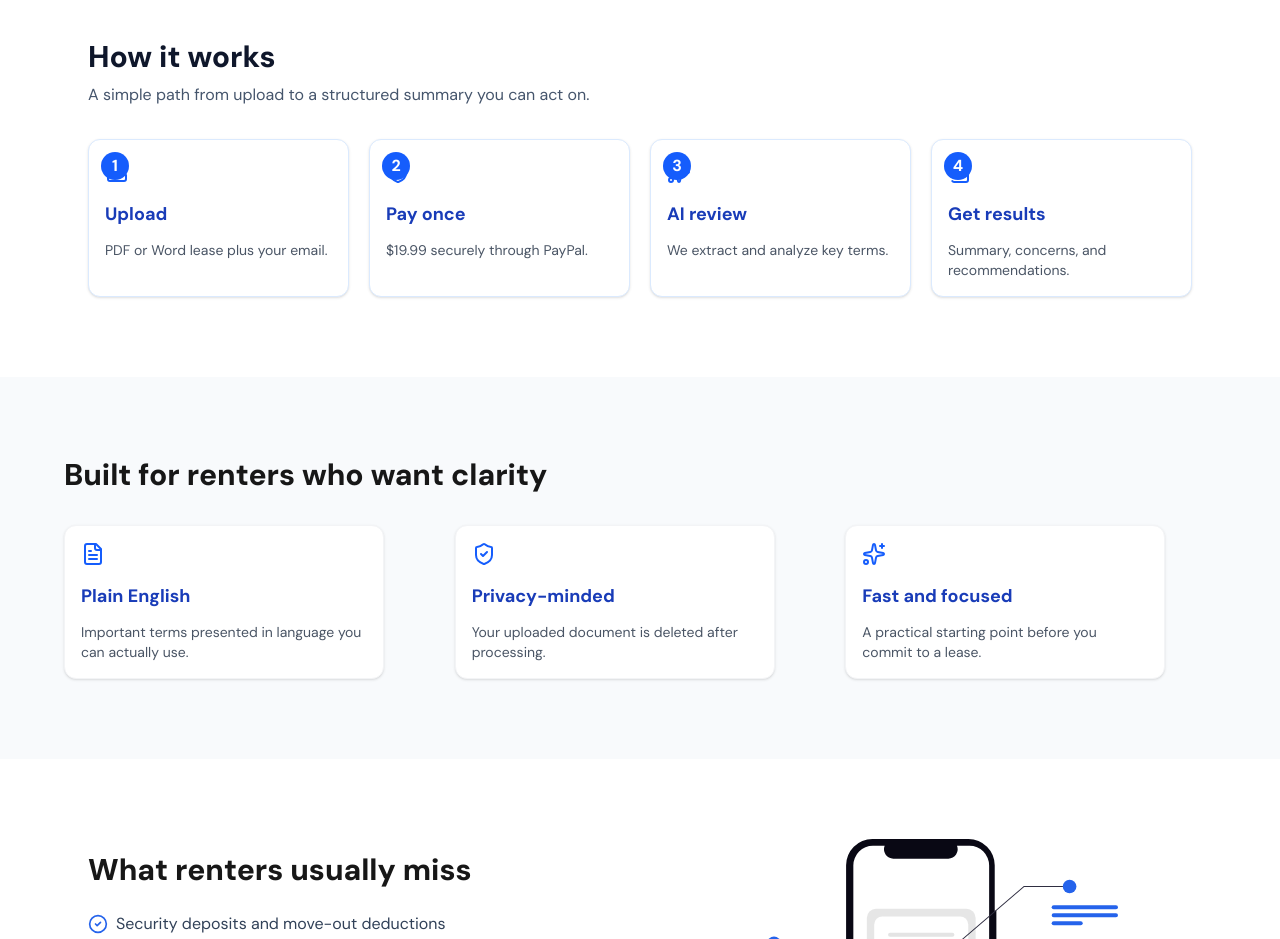
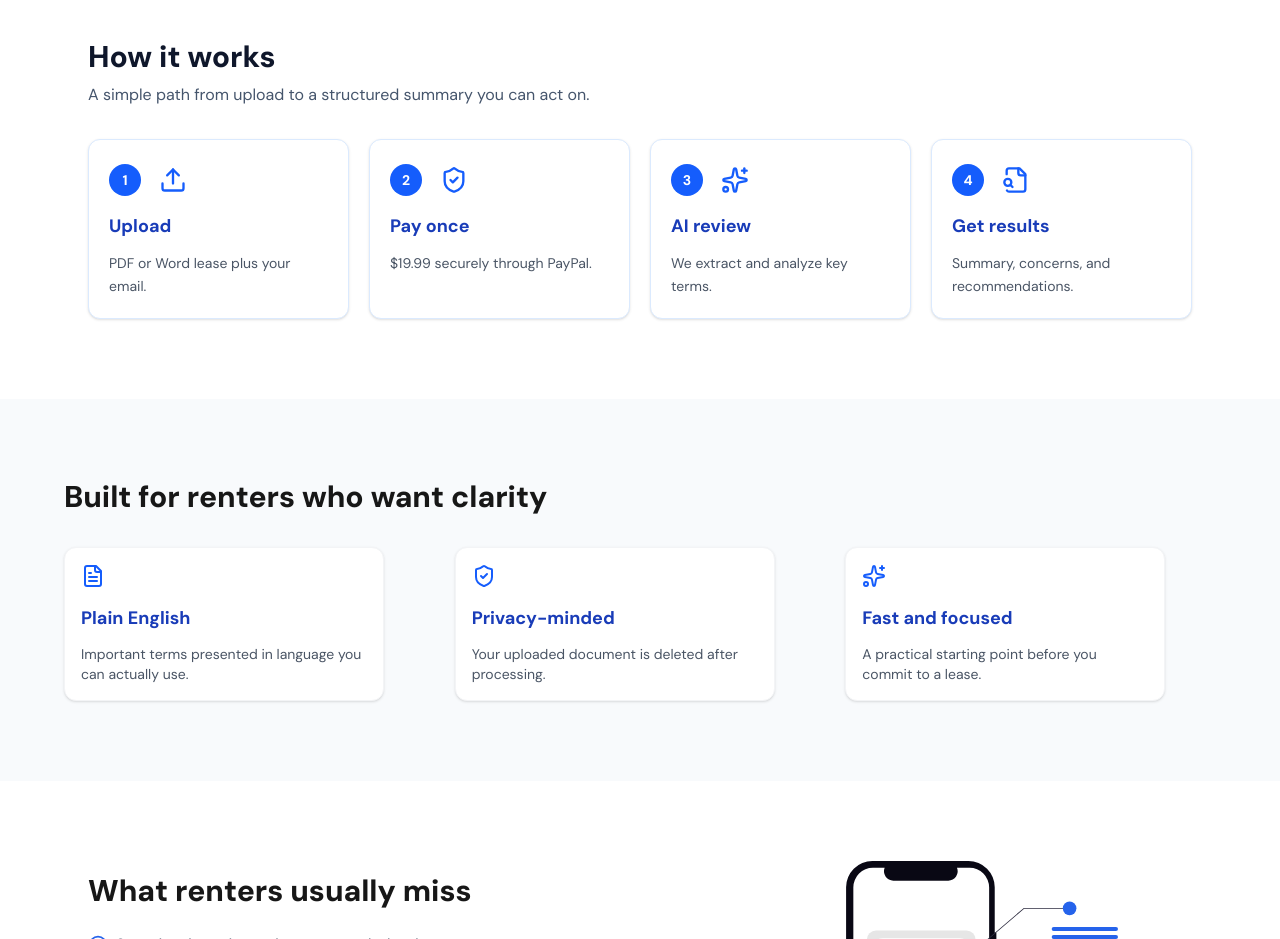
Before and after one commit to GuyNettler/the-lease-review, a Next.js app in the folder frontend/: page / in a window 1280 px wide. Shown: the part 780-1719 px from the top of the page. Built offline with nearby package versions, Linux system fonts and the light colour scheme.

Commit message:
Fix How it works step badges overlapping icons.
Co-authored-by: Cursor <cursoragent@cursor.com>

```diff
--- a/frontend/src/components/StepCard.tsx
+++ b/frontend/src/components/StepCard.tsx
@@ -5,16 +5,24 @@ interface StepCardProps {
   title: string;
   description: string;
   step: number;
-  bg?: string; // background color class, e.g. 'white' or 'bg-blue-50'
+  bg?: string;
 }
 
 export default function StepCard({ icon, title, description, step, bg = "bg-white" }: StepCardProps) {
   return (
-    <div className={`relative flex w-full flex-col items-start gap-2 rounded-xl border border-blue-100 ${bg} p-4 pt-5 text-left shadow-sm`}>
-      <div className="absolute left-3 top-3 bg-blue-600 text-white rounded-full w-7 h-7 flex items-center justify-center font-bold text-base">{step}</div>
-      <div className="text-blue-600 mb-2" style={{ fontSize: 36 }}>{icon}</div>
-      <h3 className="text-lg font-bold text-blue-800 mb-1 text-left">{title}</h3>
-      <p className="text-gray-600 text-sm text-left">{description}</p>
+    <div
+      className={`flex w-full flex-col items-start gap-3 rounded-xl border border-blue-100 ${bg} p-5 text-left shadow-sm`}
+    >
+      <div className="flex items-center gap-3">
+        <span className="flex h-8 w-8 shrink-0 items-center justify-center rounded-full bg-blue-600 text-sm font-bold text-white">
+          {step}
+        </span>
+        <span className="flex h-10 w-10 items-center justify-center text-blue-600 [&_svg]:h-7 [&_svg]:w-7">
+          {icon}
+        </span>
+      </div>
+      <h3 className="text-lg font-bold text-blue-800">{title}</h3>
+      <p className="text-sm leading-relaxed text-gray-600">{description}</p>
     </div>
   );
 }
```
